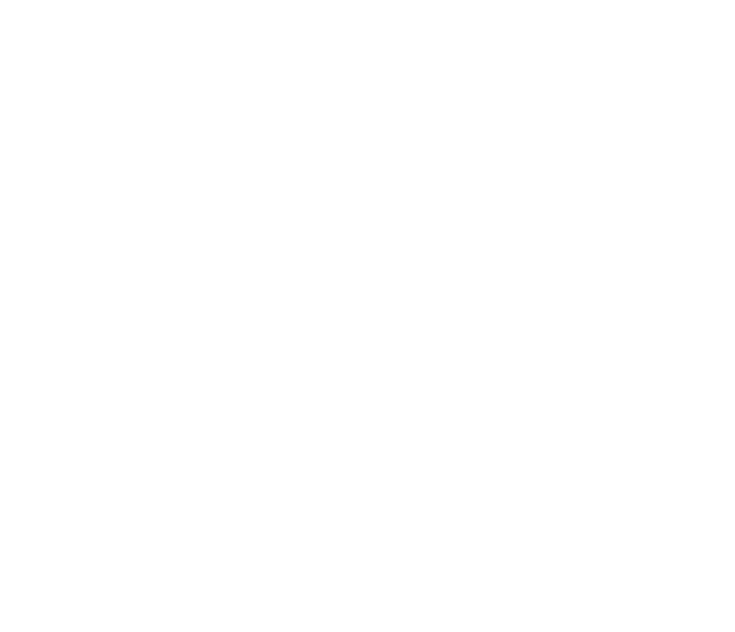
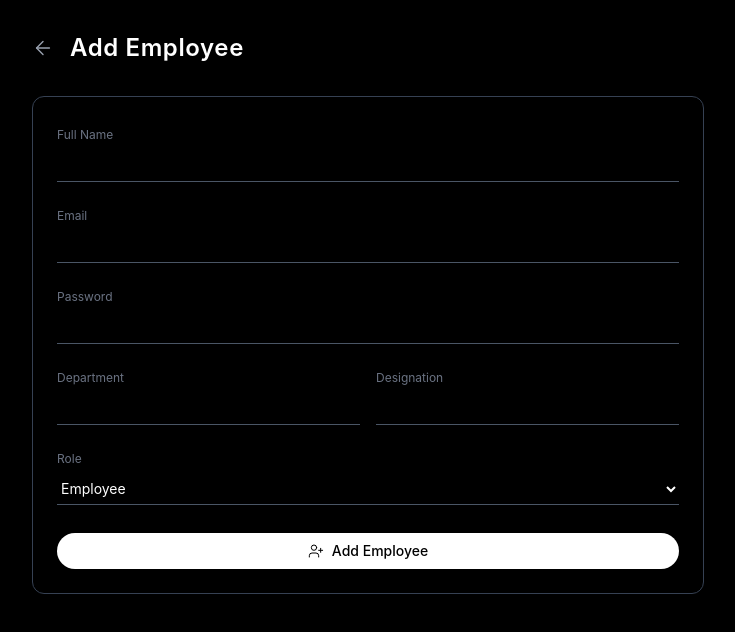
Before and after one commit to ShampooCodes/hr-management, a React (Vite) app: page /admin/employees/add in a window 1280 px wide. Before the commit this address had no page. Shown: the top 632 px of the page, without its empty margins (272-1007 px from the left). Built offline with nearby package versions, Linux system fonts and the light colour scheme; sample sign-in values are in the browser's storage.

Commit message:
add Add Employee page

```diff
--- a/src/App.jsx
+++ b/src/App.jsx
@@ -13,6 +13,7 @@
 import AssignTask from "./pages/AssignTask";
 import MyTasks from "./pages/MyTasks";
 import ProtectedRoute from "./components/ProtectedRoute";
+import AddEmployee from "./pages/AddEmployee";
 
 const admin = (page)=> <ProtectedRoute allowedRole="admin">{page}</ProtectedRoute>
 const employee = (page)=> <ProtectedRoute allowedRole="employee">{page}</ProtectedRoute>
@@ -24,6 +25,7 @@
 
       <Route path="/admin" element={admin(<AdminDashboard />)} />
       <Route path="/admin/employees" element={admin(<EmployeeManagement />)} />
+      <Route path="/admin/employees/add" element={admin(<AddEmployee />)} />
       <Route path="/admin/leaves" element={admin(<LeaveApproval />)} />
       <Route path="/admin/payroll" element={admin(<Payroll />)} />
       <Route path="/admin/notices" element={admin(<PostNotice />)} />
--- a/src/api/authApi.js
+++ b/src/api/authApi.js
@@ -3,3 +3,5 @@
 export const loginApi = (email, password) => {
     return api.post("/auth/login", {email, password})
 }
+
+export const registerApi = (data) => api.post("/auth/register", data)
--- /dev/null
+++ b/src/pages/AddEmployee.jsx
@@ -0,0 +1,154 @@
+import { useState } from "react";
+import { useNavigate } from "react-router-dom";
+import { registerApi } from "../api/authApi";
+import { ArrowLeft, UserPlus } from "lucide-react";
+
+function AddEmployee(){
+    const navigate = useNavigate()
+    const [form, setForm] = useState({
+        fullName: "",
+        email: "",
+        password: "",
+        role: "employee",
+        department: "",
+        designation: "",
+    })
+
+    const [error, setError]= useState("")
+    const [success, setSuccess] = useState("")
+    const [submitting, setSubmitting] = useState(false)
+
+    const handleChange= (e) => {
+        setForm({ ...form, [e.target.name]: e.target.value})
+    }
+
+    const validate= () => {
+        const emailRegex = /^[^\s@]+@[^\s@]+\.[^\s@]+$/
+
+        if (!form.fullName.trim()) return "Full name is required"
+        if (!form.email) return "Email is required"
+        if (!emailRegex.test(form.email)) return "Enter a valid email address"
+        if (!form.password) return "Password is required"
+        if (form.password.length < 6) return "Password must be at least 6 characters"
+        return ""
+    }
+
+    const handleSubmit = async (e) => {
+        e.preventDefault()
+        setSuccess("")
+
+        const validationError = validate()
+        if (validationError) {
+            setError(validationError)
+            return
+        }
+
+        setError("")
+        setSubmitting(true)
+        try {
+            await registerApi(form)
+            setSuccess("Employee added successfully")
+            setForm({
+                fullName: "",
+                email: "",
+                password: "",
+                role: "employee",
+                department: "",
+                designation: "",
+            })
+        } catch (error) {
+            const msg = error.response?.data?.message || "Failed to add employee"
+            setError(msg)
+        } finally {
+            setSubmitting(false)
+        }
+    }
+
+    const inputClass = "w-full bg-transparent border-b border-gray-600 focus:border-white outline-none text-white text-sm py-1.5 mt-1"
+
+    return (
+        <div className="min-h-screen w-full bg-black px-6 py-8">
+            <div className="max-w-2xl mx-auto">
+                <div className="flex items-center gap-4 mb-8">
+                    <button
+                        onClick={() => navigate("/admin/employees")}
+                        className="text-gray-400 hover:text-white transition"
+                    >
+                        <ArrowLeft size={22} strokeWidth={1.5} />
+                    </button>
+                     <h1 className="text-2xl font-semibold text-white tracking-wide">Add Employee</h1>
+                </div>
+
+                <form
+                    onSubmit={handleSubmit}
+                    className="flex flex-col gap-5 border border-gray-700 rounded-xl p-6"
+                >
+                    <div>
+                        <label className="text-gray-500 text-xs">Full Name</label>
+                        <input
+                            name="fullName"
+                            value={form.fullName}
+                            onChange={handleChange}
+                            className={inputClass}
+                        />
+                    </div>
+                    <div>
+                        <label className="text-gray-500 text-xs">Email</label>
+                        <input
+                            name="email"
+                            value={form.email}
+                            onChange={handleChange}
+                            className={inputClass}
+                        />
+                    </div>
+                    <div>
+                        <label className="text-gray-500 text-xs">Password</label>
+                        <input
+                            type="password"
+                            name="password" value={form.password}
+                            onChange={handleChange}
+                            className={inputClass}
+                        />
+                    </div>
+                    <div className="flex gap-4">
+                        <div className="flex-1">
+                            <label className="text-gray-500 text-xs">Department</label>
+                            <input name="department" value={form.department} onChange={handleChange} className={inputClass} />
+                        </div>
+                        <div className="flex-1">
+                            <label className="text-gray-500 text-xs">Designation</label>
+                            <input name="designation" value={form.designation} onChange={handleChange} className={inputClass} />
+                        </div>
+                    </div>
+
+                    <div>
+                        <label className="text-gray-500 text-xs">Role</label>
+                        <select
+                            name="role"
+                            value={form.role}
+                            onChange={handleChange}
+                            className="w-full bg-black border-b border-gray-600 focus:border-white outline-none text-white text-sm py-1.5 mt-1"
+                        >
+                            <option value="employee" className="bg-black">Employee</option>
+                            <option value="admin" className="bg-black">Admin</option>
+                        </select>
+                    </div>
+
+                    {error && <p className="text-red-500 text-xs">{error}</p>}
+                    {success && <p className="text-green-400 text-xs">{success}</p>}
+
+                    <button
+                        type="submit"
+                        disabled={submitting}
+                        className="flex items-center justify-center gap-2 bg-white text-black px-4 py-2 rounded-full text-sm font-medium hover:bg-gray-200 transition disabled:opacity-50 mt-2"
+                    >
+                        <UserPlus size={16} strokeWidth={1.5} />
+                        {submitting ? "Adding..." : "Add Employee"}
+                    </button>
+                </form>
+            </div>
+        </div>
+    )
+}
+
+export default AddEmployee
--- a/src/pages/EmployeeManagement.jsx
+++ b/src/pages/EmployeeManagement.jsx
@@ -1,7 +1,7 @@
 import { useEffect, useState } from "react";
 import { useNavigate } from "react-router-dom";
 import { deleteEmployeeApi, getAllEmployees } from "../api/employeeApi";
-import { ArrowLeft, Trash2, User, Mail, Building2 } from "lucide-react"
+import { ArrowLeft, Trash2, User, Mail, Building2, UserPlus } from "lucide-react"
 
 function EmployeeManagement() {
     const navigate = useNavigate()
@@ -47,7 +47,8 @@
     return (
         <div className="min-h-screen w-full bg-black px-6 py-8">
             <div className="max-w-4xl mx-auto">
-                <div className="flex items-center gap-4 mb-8">
+                <div className="flex items-center justify-between mb-8">
+                    <div className="flex items-center gap-4">
                         <button
                             onClick={() => navigate("/admin")}
                             className="text-gray-400 hover:text-white transition"
@@ -57,6 +58,14 @@
                         <h1 className="text-2xl font-semibold text-white tracking-wide">
                             Employee Management
                         </h1>
+                    </div>
+                    <button
+                        onClick={() => navigate("/admin/employees/add")}
+                        className="flex items-center gap-2 bg-white text-black px-4 py-2 rounded-full text-sm font-medium hover:bg-gray-200 transition"
+                    >
+                        <UserPlus size={16} strokeWidth={1.5} />
+                        Add Employee
+                    </button>
                 </div>
                 {error && (
                     <p className="text-red-500 text-sm mb-4">{error}</p>
```
Lines whose indentation alone changed are shown as unchanged.
